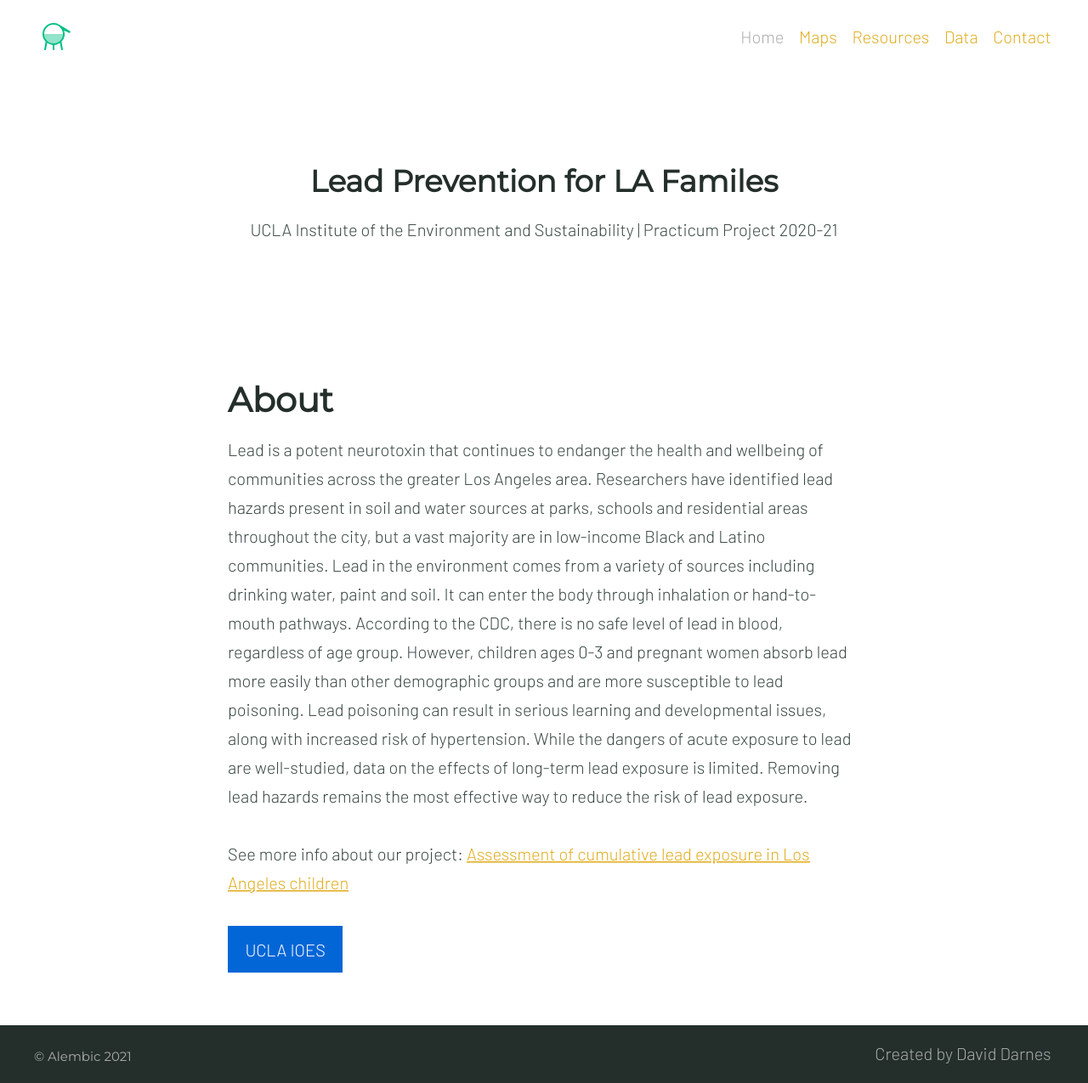
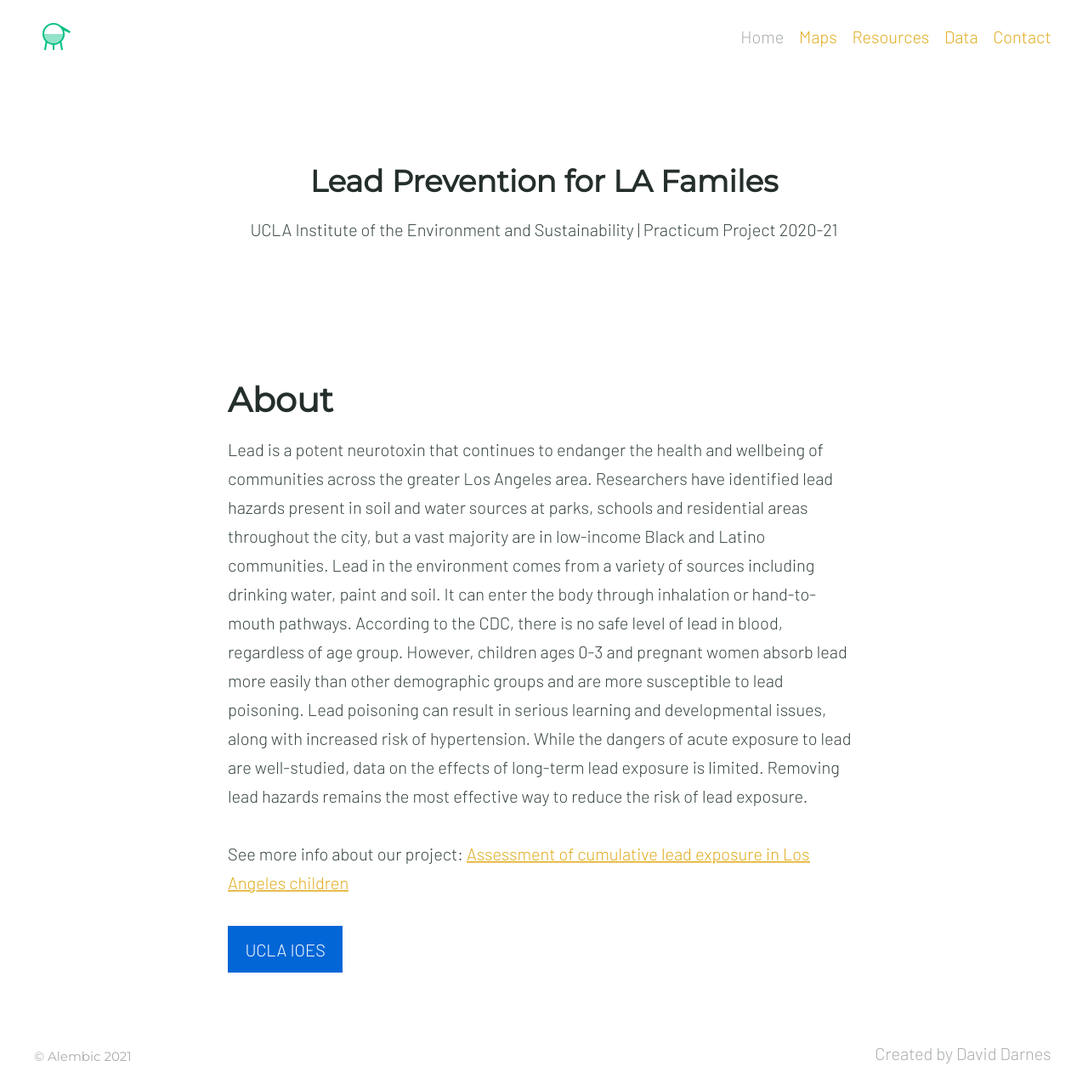
Before and after one commit to earlyheadstart/leadeducation2, a Jekyll site: the page built from index.md, in a window 1280 px wide. Shown: the whole page at 85% size. Built offline with Jekyll 4.4.1, drawn with Linux system fonts in a browser that asks for light colours; some web fonts are replaced.

Commit message:
Update _theme.scss

```diff
--- a/_sass/_theme.scss
+++ b/_sass/_theme.scss
@@ -83,7 +83,7 @@ body {
 }
 
 .footer {
-  background: $headingColour;
+  background: #ffffff;
   color: $captionColour;
   a {
     color: $captionColour;
```
